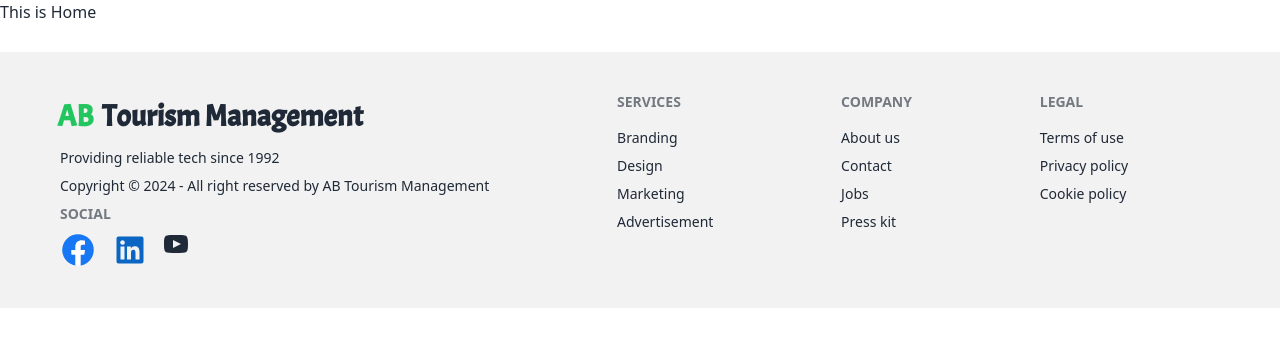
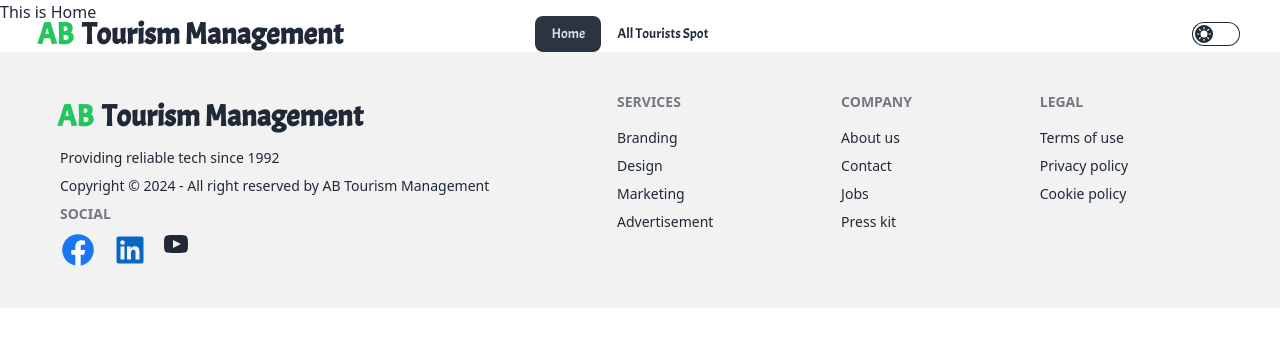
Before and after one commit to Anik98Bh/b9a11-client-side-Anik98Bh, a React (Vite) app: page / in a window 1280 px wide. Shown: the top 346 px of the page. Built offline with nearby package versions, Linux system fonts and the light colour scheme.

Commit message:
create a navbar

```diff
--- a/package.json
+++ b/package.json
@@ -15,6 +15,7 @@
     "react": "^18.2.0",
     "react-dom": "^18.2.0",
     "react-router-dom": "^6.23.0",
+    "react-tooltip": "^5.26.4",
     "sort-by": "^1.2.0"
   },
   "devDependencies": {
--- a/src/layout/Root.jsx
+++ b/src/layout/Root.jsx
@@ -1,9 +1,11 @@
 import { Outlet } from "react-router-dom";
 import Footer from "../pages/shared/Footer/Footer";
+import Navbar from "../pages/shared/Navbar/Navbar";
 
 const Root = () => {
     return (
         <div>
+            <Navbar></Navbar>
             <Outlet></Outlet>
             <Footer></Footer>
         </div>
--- /dev/null
+++ b/src/pages/shared/Navbar/Navbar.jsx
@@ -0,0 +1,125 @@
+import { useContext, useEffect, useState } from "react";
+import { Link, NavLink } from "react-router-dom";
+// import { AuthContext } from "../../components/providers/AuthProvider";
+import { Tooltip } from 'react-tooltip';
+
+const Navbar = () => {
+    // const { user, logOut } = useContext(AuthContext);
+    const [theme, setTheme] = useState('light');
+
+    useEffect(() => {
+        localStorage.setItem('theme', theme)
+        const localTheme = localStorage.getItem('theme')
+        document.querySelector('html').setAttribute('data-theme', localTheme)
+    }, [theme])
+
+    const handleToggle = e => {
+        if (e.target.checked) {
+            setTheme('luxury')
+        }
+        else {
+            setTheme('light')
+        }
+    }
+    console.log(theme);
+
+    // const handleSignOut = () => {
+    //     logOut()
+    //         .then(result => {
+    //             console.log(result.user)
+    //         })
+    //         .catch(error => {
+    //             console.error(error)
+    //         })
+    // }
+
+    const navLinks = <>
+        <a data-tooltip-id="my-tooltip" data-tooltip-content="Home">
+            <li><NavLink to="/" className="font-acma">Home</NavLink></li>
+        </a>
+        <a data-tooltip-id="my-tooltip" data-tooltip-content="All Tourists Spot">
+            <li><NavLink to="/allTourists" className="font-acma">All Tourists Spot</NavLink></li>
+        </a>
+        {/* <a data-tooltip-id="my-tooltip" data-tooltip-content="Add Tourists Spot">
+            {user && <li><NavLink to="/addTourists" className="font-acma">Add Tourists Spot</NavLink></li>}
+        </a>
+        <a data-tooltip-id="my-tooltip" data-tooltip-content="My List">
+            {user && <li><NavLink to="/myList" className="font-acma">My List</NavLink></li>}
+        </a>
+        <a data-tooltip-id="my-tooltip" data-tooltip-content="Login">
+            {!user && <li><NavLink to="/login" className="font-acma">Login</NavLink></li>}
+        </a>
+        <a data-tooltip-id="my-tooltip" data-tooltip-content="Register">
+            {!user && <li><NavLink to="/register" className="font-acma">Register</NavLink></li>}
+        </a> */}
+
+        <Tooltip id="my-tooltip" />
+    </>
+
+    return (
+        <div className="navbar rounded fixed z-10 px-5 animate__animated animate__fadeInLeft">
+            <div className="navbar-start">
+                <div className="dropdown">
+                    <div tabIndex={0} role="button" className="btn btn-ghost lg:hidden">
+                        <svg xmlns="http://www.w3.org/2000/svg" className="h-5 w-5" fill="none" viewBox="0 0 24 24" stroke="currentColor"><path strokeLinecap="round" strokeLinejoin="round" strokeWidth="2" d="M4 6h16M4 12h8m-8 6h16" /></svg>
+                    </div>
+                    <ul tabIndex={0} className="menu menu-sm dropdown-content mt-3 z-[1] p-2 shadow bg-base-100 rounded-box w-52">
+                        {navLinks}
+                    </ul>
+                </div>
+                <a className="btn btn-ghost text-3xl font-acma"><span className="text-green-500">AB</span>Tourism Management</a>
+            </div>
+            <div className="navbar-center hidden lg:flex">
+                <ul className="menu menu-horizontal px-1">
+                    {navLinks}
+                </ul>
+            </div>
+
+            <div className="navbar-end mr-5 gap-9">
+                {/* theme change */}
+                <div className="">
+                    <label className="cursor-pointer grid place-items-center">
+                        <input onChange={handleToggle}
+                            type="checkbox"
+                            className="toggle theme-controller bg-base-content row-start-1 col-start-1 col-span-2" />
+                        <svg className="col-start-1 row-start-1 stroke-base-100 fill-base-100" xmlns="http://www.w3.org/2000/svg" width="14" height="14" viewBox="0 0 24 24" fill="none" stroke="currentColor" strokeWidth="2" strokeLinecap="round" strokeLinejoin="round"><circle cx="12" cy="12" r="5" /><path d="M12 1v2M12 21v2M4.2 4.2l1.4 1.4M18.4 18.4l1.4 1.4M1 12h2M21 12h2M4.2 19.8l1.4-1.4M18.4 5.6l1.4-1.4" /></svg>
+                        <svg className="col-start-2 row-start-1 stroke-base-100 fill-base-100" xmlns="http://www.w3.org/2000/svg" width="14" height="14" viewBox="0 0 24 24" fill="none" stroke="currentColor" strokeWidth="2" strokeLinecap="round" strokeLinejoin="round"><path d="M21 12.79A9 9 0 1 1 11.21 3 7 7 0 0 0 21 12.79z"></path></svg>
+                    </label>
+                </div>
+                {/* profile */}
+                {
+                    // user?.email ? <div className="dropdown dropdown-end dropdown-hover">
+                    //     <div tabIndex={0} role="button" className="btn btn-ghost btn-circle avatar">
+                    //         <div className="w-10 rounded-full">
+
+                    //             <img src={
+                    //                 user.photoURL ? user.photoURL : 'https://encrypted-tbn0.gstatic.com/images?q=tbn:ANd9GcT7rlHILcxkNp4iwSUhRCeGjQAnZcisSGs9txj5d4FvFr782-NoItG0iDd0GD0eK4WITxU&usqp=CAU'
+                    //             } />
+                    //         </div>
+                    //     </div>
+                    //     <ul tabIndex={0} className="mt-3 z-[1] p-2 shadow menu menu-sm dropdown-content bg-base-100 rounded-box w-52">
+                    //         <li>
+                    //             <button className="btn btn-sm btn-ghost">
+                    //                 {user?.displayName || user?.email}
+                    //             </button>
+                    //         </li>
+                    //         <li>
+                    //             <button onClick={handleSignOut} className="btn btn-sm btn-ghost">
+                    //                 Logout
+                    //             </button>
+                    //         </li>
+                    //     </ul>
+                    // </div>
+                    //     :
+                    //     <Link to="/login">
+                    //         <button className="btn btn-sm bg-green-500 font-bold">
+                    //             Login
+                    //         </button>
+                    //     </Link>
+                }
+            </div>
+        </div>
+    );
+};
+
+export default Navbar;
--- a/tailwind.config.js
+++ b/tailwind.config.js
@@ -14,4 +14,7 @@
   plugins: [
     require('daisyui'),
   ],
+  daisyui: {
+    themes: ["light", "luxury"],
+  },
 }
```
Also changed, not shown: 1 other file (tests, documents, lock files or other folders).
